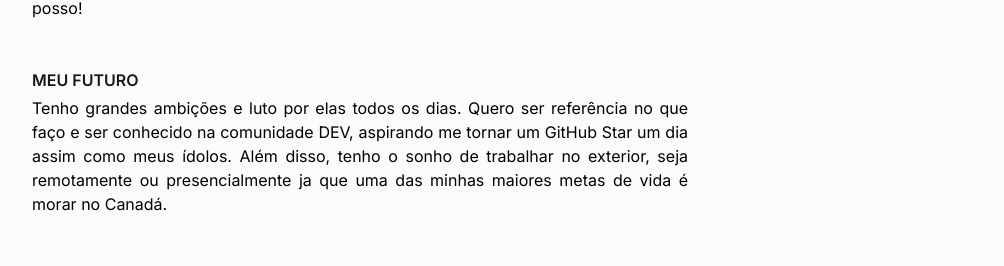
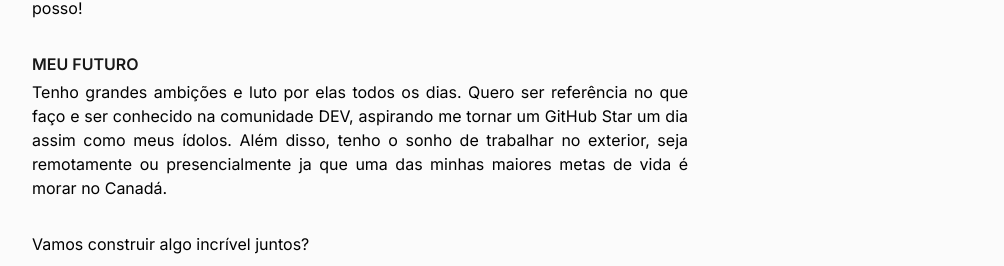
Before and after one commit to LeonardoWlopes/leonardolopes.tech, a Next.js app: page /about in a window 1280 px wide. Shown: the part 937-1203 px from the top of the page, without its empty margins (112-1116 px from the left). Built offline with nearby package versions, Linux system fonts and the light colour scheme; no server answers.

Commit message:
style: about section margin

```diff
--- a/src/app/about/page.tsx
+++ b/src/app/about/page.tsx
@@ -69,7 +69,7 @@ export default function About() {
 						{t('outside_work.title')}
 					</span>
 
-					<p className="mb-12 dark:text-dark-gray">
+					<p className="mb-8 dark:text-dark-gray">
 						{t('outside_work.content')}
 					</p>
 
@@ -77,7 +77,7 @@ export default function About() {
 						{t('my_future.title')}
 					</span>
 
-					<p className="mb-12 dark:text-dark-gray">
+					<p className="mb-8 dark:text-dark-gray">
 						{t('my_future.content')}
 					</p>
 
```
